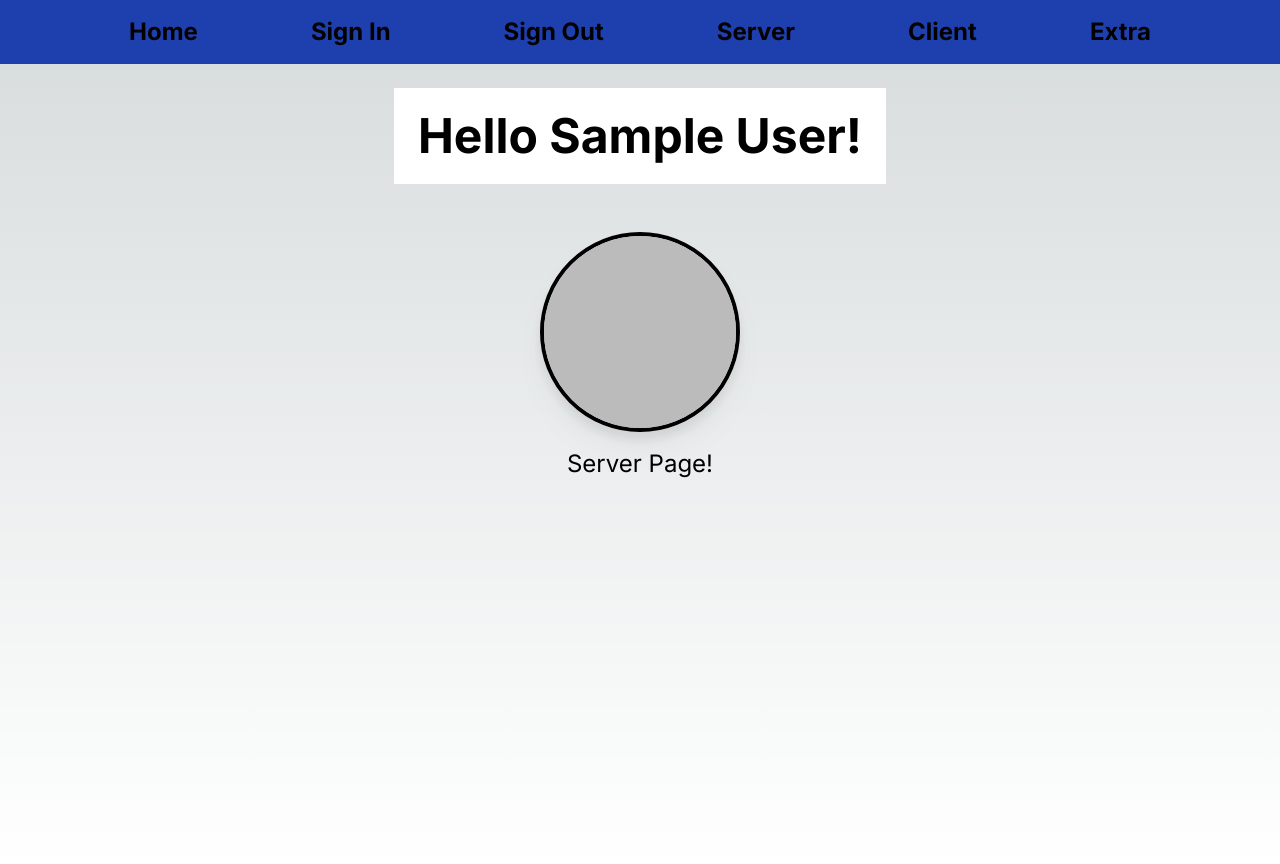
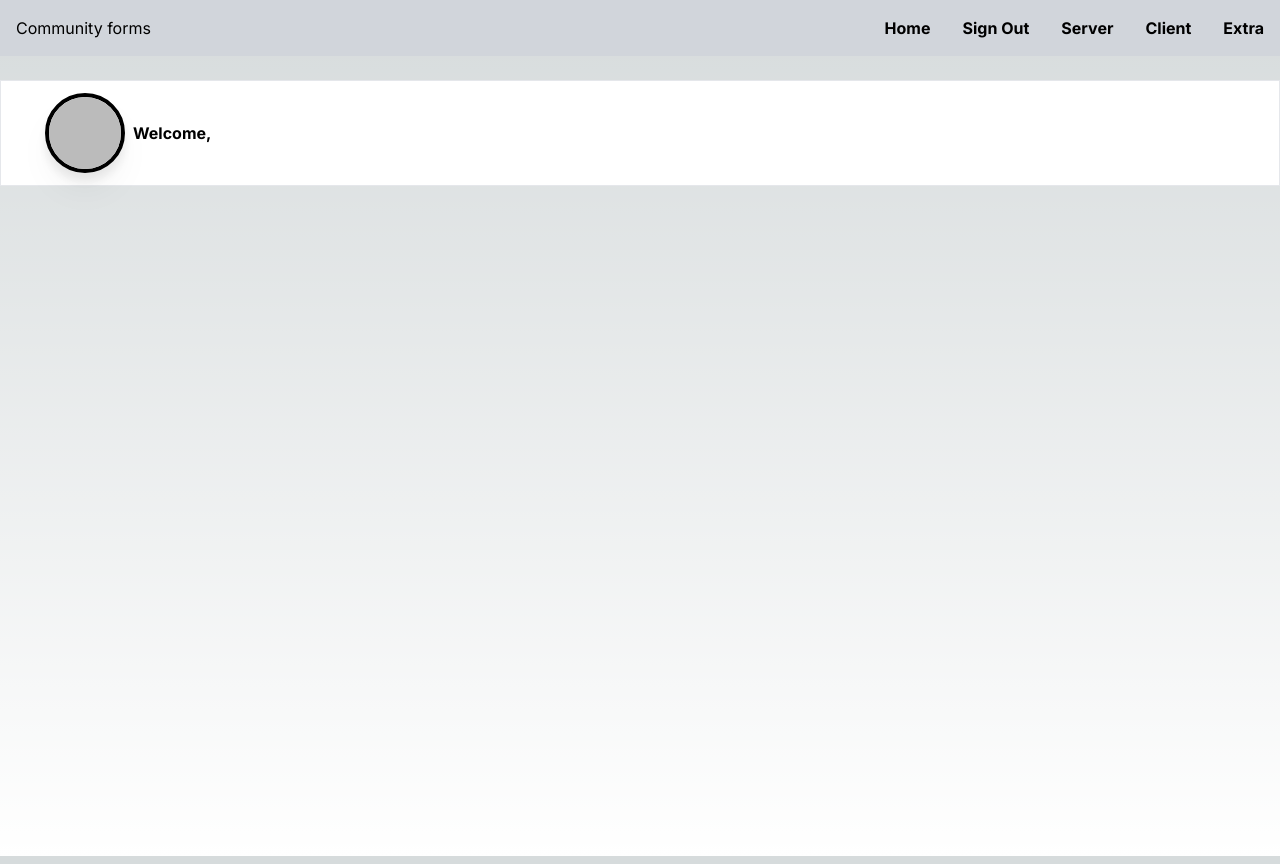
Before and after one commit to SalmanKhan-185NTsm/forums-frontend, a Next.js app: page /server in a window 1280 px wide. Built offline with nearby package versions, Linux system fonts and the light colour scheme; no server answers; sample sign-in values are in the browser's storage.

Commit message:
UI update

```diff
--- a/src/app/api/auth/[...nextauth]/options.ts
+++ b/src/app/api/auth/[...nextauth]/options.ts
@@ -7,66 +7,66 @@ export const options: NextAuthOptions = {
       clientId: process.env.GITHUB_ID as string,
       clientSecret: process.env.GITHUB_SECRET as string,
     }),
-    CredentialsProvider({
-      name: "Credentials",
-      credentials: {
-        username: {
-          label: "Username:",
-          type: "text",
-          placeholder: "your-cool-username",
-        },
-        password: {
-          label: "Password:",
-          type: "password",
-          placeholder: "your-awesome-password",
-        },
-      },
-      async authorize(credentials) {
-        // This is where you need to retrieve user data
-        // to verify with credentials
-        // Docs: https://next-auth.js.org/configuration/providers/credentials
-        const user = { id: "42", name: "Dave", password: "nextauth" };
+    // CredentialsProvider({
+    //   name: "Credentials",
+    //   credentials: {
+    //     username: {
+    //       label: "Username:",
+    //       type: "text",
+    //       placeholder: "your-cool-username",
+    //     },
+    //     password: {
+    //       label: "Password:",
+    //       type: "password",
+    //       placeholder: "your-awesome-password",
+    //     },
+    //   },
+    //   async authorize(credentials) {
+    //     // This is where you need to retrieve user data
+    //     // to verify with credentials
+    //     // Docs: https://next-auth.js.org/configuration/providers/credentials
+    //     const user = { id: "42", name: "Dave", password: "nextauth" };
 
-        if (
-          credentials?.username === user.name &&
-          credentials?.password === user.password
-        ) {
-          return user;
-        } else {
-          return null;
-        }
-      },
-    }),
+    //     if (
+    //       credentials?.username === user.name &&
+    //       credentials?.password === user.password
+    //     ) {
+    //       return user;
+    //     } else {
+    //       return null;
+    //     }
+    //   },
+    // }),
   ],
   secret: process.env.NEXTAUTH_SECRET,
   callbacks: {
-    async signIn({ user, account, profile }) {
-        // Custom sign-in logic
-        console.log("User signed in:", user);
-        console.log("Account details:", account);
-        console.log("Profile information:", profile);
+    // async signIn({ user, account, profile }) {
+    //     // Custom sign-in logic
+    //     console.log("User signed in:", user);
+    //     console.log("Account details:", account);
+    //     console.log("Profile information:", profile);
 
-        // Make an API call to store the user session info in the database
-        try {
-          await axios.post(`${process.env.BACKEND_URL}/api/store-session`, {
-            user,
-            account,
-            profile,
-          });
-          return true; // Allow sign-in
-        } catch (error) {
-          console.error("Error storing session info:", error);
-          return false; // Deny sign-in if the API call fails
-        }
-      },
-      async signOut({ token }) {
-        // Custom sign-out logic
-        console.log("User signed out:", token);
+    //     // Make an API call to store the user session info in the database
+    //     try {
+    //       await axios.post(`${process.env.BACKEND_URL}/api/store-session`, {
+    //         user,
+    //         account,
+    //         profile,
+    //       });
+    //       return true; // Allow sign-in
+    //     } catch (error) {
+    //       console.error("Error storing session info:", error);
+    //       return false; // Deny sign-in if the API call fails
+    //     }
+    //   },
+    //   async signOut({ token }) {
+    //     // Custom sign-out logic
+    //     console.log("User signed out:", token);
 
-        // Perform any cleanup or logging here
+    //     // Perform any cleanup or logging here
 
-        return true; // Return true to allow sign-out
-      },
+    //     return true; // Return true to allow sign-out
+    //   },
     async jwt({ token, user, account, profile }: any) {
       // Persist the GitHub username in the token right after sign in
       if (account && profile) {
--- a/src/app/components/Navbar.tsx
+++ b/src/app/components/Navbar.tsx
@@ -1,16 +1,45 @@
-import Link from "next/link"
+import Link from "next/link";
+import { options } from "../api/auth/[...nextauth]/options";
+import { getServerSession } from "next-auth/next";
 
-export default function Navbar() {
-    return (
-        <nav className="bg-blue-800 p-4">
-            <ul className="flex justify-evenly text-2xl font-bold">
-                <li><Link href="/">Home</Link></li>
-                <li><Link href="/api/auth/signin">Sign In</Link></li>
-                <li><Link href="/api/auth/signout">Sign Out</Link></li>
-                <li><Link href="/server">Server</Link></li>
-                <li><Link href="/client">Client</Link></li>
-                <li><Link href="/extra">Extra</Link></li>
-            </ul>
+export default async function Navbar() {
+  const session = await getServerSession(options);
+
+  return (
+    <div className="bg-gray-300">
+      <div className="w-[1280px] mx-auto ">
+        <nav className=" p-4 flex">
+          <div className="title w-2/12">
+            <h2>Community forms</h2>
+          </div>
+
+          <ul className="w-10/12 flex justify-end gap-8 font-bold">
+            <li>
+              <Link href="/">Home</Link>
+            </li>
+            {session ? (
+              <>
+                <li>
+                  <Link href="/api/auth/signout">Sign Out</Link>
+                </li>
+                <li>
+                  <Link href="/server">Server</Link>
+                </li>
+                <li>
+                  <Link href="/client">Client</Link>
+                </li>
+                <li>
+                  <Link href="/extra">Extra</Link>
+                </li>
+              </>
+            ) : (
+              <li>
+                <Link href="/api/auth/signin">Sign In</Link>
+              </li>
+            )}
+          </ul>
         </nav>
-    )
+      </div>
+    </div>
+  );
 }
--- a/src/app/components/UserCard.tsx
+++ b/src/app/components/UserCard.tsx
@@ -1,25 +1,26 @@
-import Image from "next/image"
+import Image from "next/image";
 
-type User = {
+type User =
+  | {
       name?: string | null | undefined;
       email?: string | null | undefined;
       image?: string | null | undefined;
-} | undefined
+    }
+  | undefined;
 
 type Props = {
-    user: User,
-    pagetype: string,
-}
+  user: User;
+  pagetype: string;
+};
 
 export default function Card({ user, pagetype }: Props) {
-
   //console.log(user)
 
   const greeting = user?.name ? (
     <div className="flex flex-col items-center p-6 bg-white rounded-lg font-bold text-5xl text-black">
       Hello {user?.name}!
     </div>
-    ) : null
+  ) : null;
 
   // const emailDisplay = user?.email ? (
   //     <div className="flex flex-col items-center p-6 bg-white rounded-lg font-bold text-5xl text-black">
@@ -29,21 +30,23 @@ export default function Card({ user, pagetype }: Props) {
 
   const userImage = user?.image ? (
     <Image
-            className="border-4 border-black dark:border-slate-500 drop-shadow-xl shadow-black rounded-full mx-auto mt-8"
+      className="border-4 border-black dark:border-slate-500 drop-shadow-xl shadow-black rounded-full my-1"
       src={user?.image}
-            width={200}
-            height={200}
+      width={80}
+      height={80}
       alt={user?.name ?? "Profile Pic"}
       priority={true}
     />
-    ) : null
+  ) : null;
 
   return (
-        <section className="flex flex-col gap-4">
-            {greeting}
+    <section className="bg-white p-2 w-[1280px] mx-auto border ">
       {/* {emailDisplay} */}
+      <div className=" w-12/12 flex flex-row px-9  items-center gap-2 font-bold">
         {userImage}
-            <p className="text-2xl text-center">{pagetype} Page!</p>
+        <p>Welcome, {user?.username}</p>
+        {/* <p className="text-2xl text-center">{pagetype}</p> */}
+      </div>
     </section>
-    )
+  );
 }
--- a/src/app/globals.css
+++ b/src/app/globals.css
@@ -8,13 +8,13 @@
   --background-end-rgb: 255, 255, 255;
 }
 
-@media (prefers-color-scheme: dark) {
+/* @media (prefers-color-scheme: dark) {
   :root {
     --foreground-rgb: 255, 255, 255;
     --background-start-rgb: 0, 0, 0;
     --background-end-rgb: 0, 0, 0;
   }
-}
+} */
 
 body {
   color: rgb(var(--foreground-rgb));
--- a/src/app/page.tsx
+++ b/src/app/page.tsx
@@ -1,17 +1,27 @@
-import { options } from "./api/auth/[...nextauth]/options"
-import { getServerSession } from "next-auth/next"
-import UserCard from "./components/UserCard"
+import { options } from "./api/auth/[...nextauth]/options";
+import { getServerSession } from "next-auth/next";
+import Link from "next/link";
+import UserCard from "./components/UserCard";
 
 export default async function Home() {
-  const session = await getServerSession(options)
+  const session = await getServerSession(options);
   console.log(session);
   return (
     <>
       {session ? (
         <UserCard user={session?.user} pagetype={"Home"} />
       ) : (
-        <h1 className="text-5xl">You Shall Not Pass!</h1>
+        <div className="min-h-56 flex flex-col items-center justify-center ">
+          <h1 className="text-5xl mb-5">Welcome To Community Forms</h1>
+          <Link
+            className="bg-black text-white p-5 my-2"
+            href="/api/auth/signin"
+          >
+            {" "}
+            Sign-in{" "}
+          </Link>
+        </div>
       )}
     </>
-  )
+  );
 }
```
Lines whose indentation alone changed are shown as unchanged.
